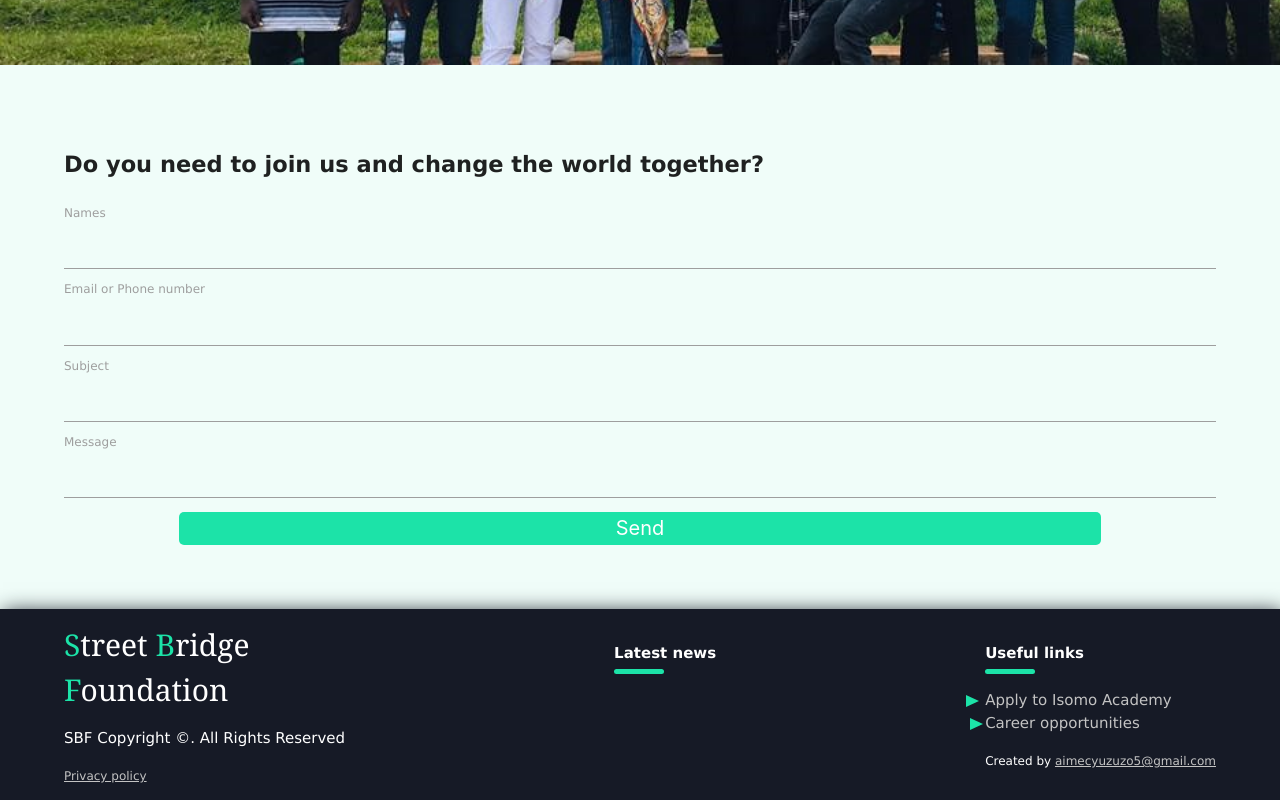
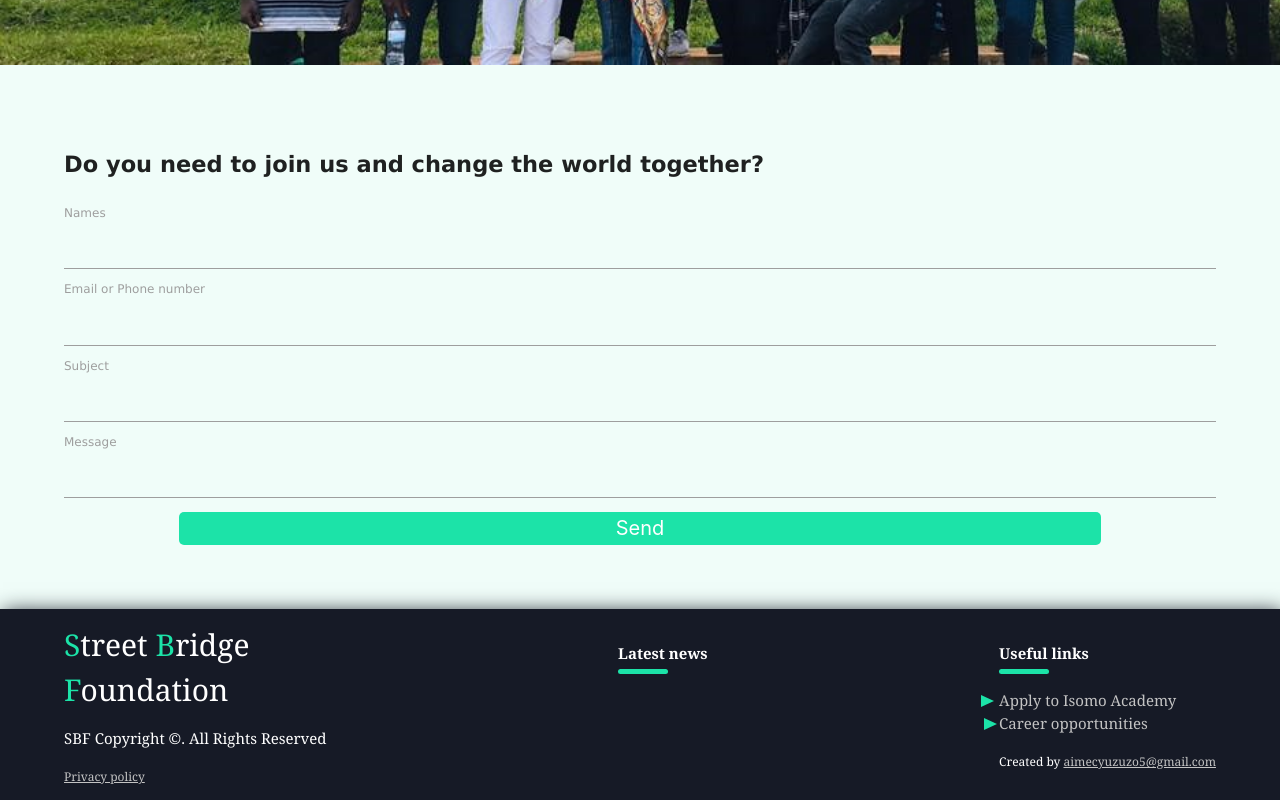
Before and after one commit to AimeCyuzuzo/Bhugatti-Creations-Not-real-, a Next.js app: page / in a window 1280 px wide. Shown: the part 3324-4124 px from the top of the page. Built offline with nearby package versions, Linux system fonts and the light colour scheme.

Commit message:
Another commit

```diff
--- a/styles/globals.css
+++ b/styles/globals.css
@@ -428,6 +428,7 @@ footer{
   box-shadow: 3px 3px 20px rgb(22, 26, 38);
   background: rgb(22, 26, 38);
   color: white;
+  font-family: cambria;
 }
 #mainFooterDiv{
   display: flex;
@@ -449,6 +450,7 @@ footer a{
   color: rgb(195, 195, 195);
   font-weight: lighter;
   position: relative;
+  font-family: cambria;
 }
 .latestnews a::before, .usefullinks a::before{
   content: url('../public/svg/footerlistbefore.svg');
```
